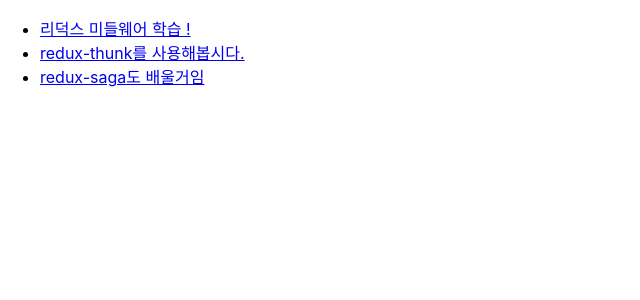
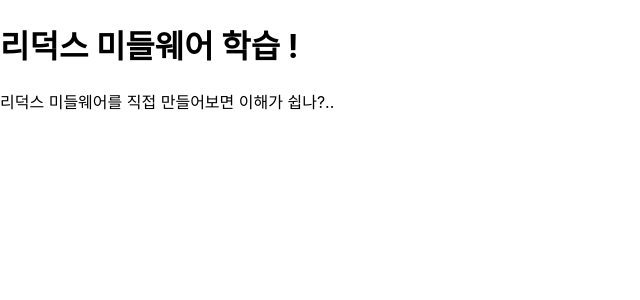
Before and after one commit to kimmoonkyung/react-redux-middleware, a React (Create React App) app: page /1 in a window 1280 px wide. Shown: the top 300 px of the page, without its empty margins (0-640 px from the left). Built offline with nearby package versions, Linux system fonts and the light colour scheme.

Commit message:
21.05.22 redux-thunk promise 다루기 라우터연동, 특정포스트 읽기 없던 내용 찾음

```diff
--- a/src/App.js
+++ b/src/App.js
@@ -1,9 +1,12 @@
-import PostListContainer from './containers/PostListContainer';
+import { Route } from 'react-router-dom';
+import PostListPage from './pages/PostListPage';
+import PostPage from './pages/PostPage';
 
 function App() {
     return (
         <div className="App">
-            <PostListContainer />
+            <Route path="/" component={PostListPage} exact={true} />
+            <Route path="/:id" component={PostPage} />
         </div>
     );
 }
--- a/src/containers/PostContainer.js
+++ b/src/containers/PostContainer.js
@@ -17,7 +17,7 @@
     if (error) return <div>에러 발생</div>;
     if (!data) return null;
 
-    return <Post />;
+    return <Post post={data} />;
 }
 
 export default PostContainer;
--- /dev/null
+++ b/src/pages/PostListPage.js
@@ -0,0 +1,8 @@
+import React from 'react';
+import PostListContainer from '../containers/PostListContainer';
+
+function PostListPage() {
+    return <PostListContainer />;
+}
+
+export default PostListPage;
```
